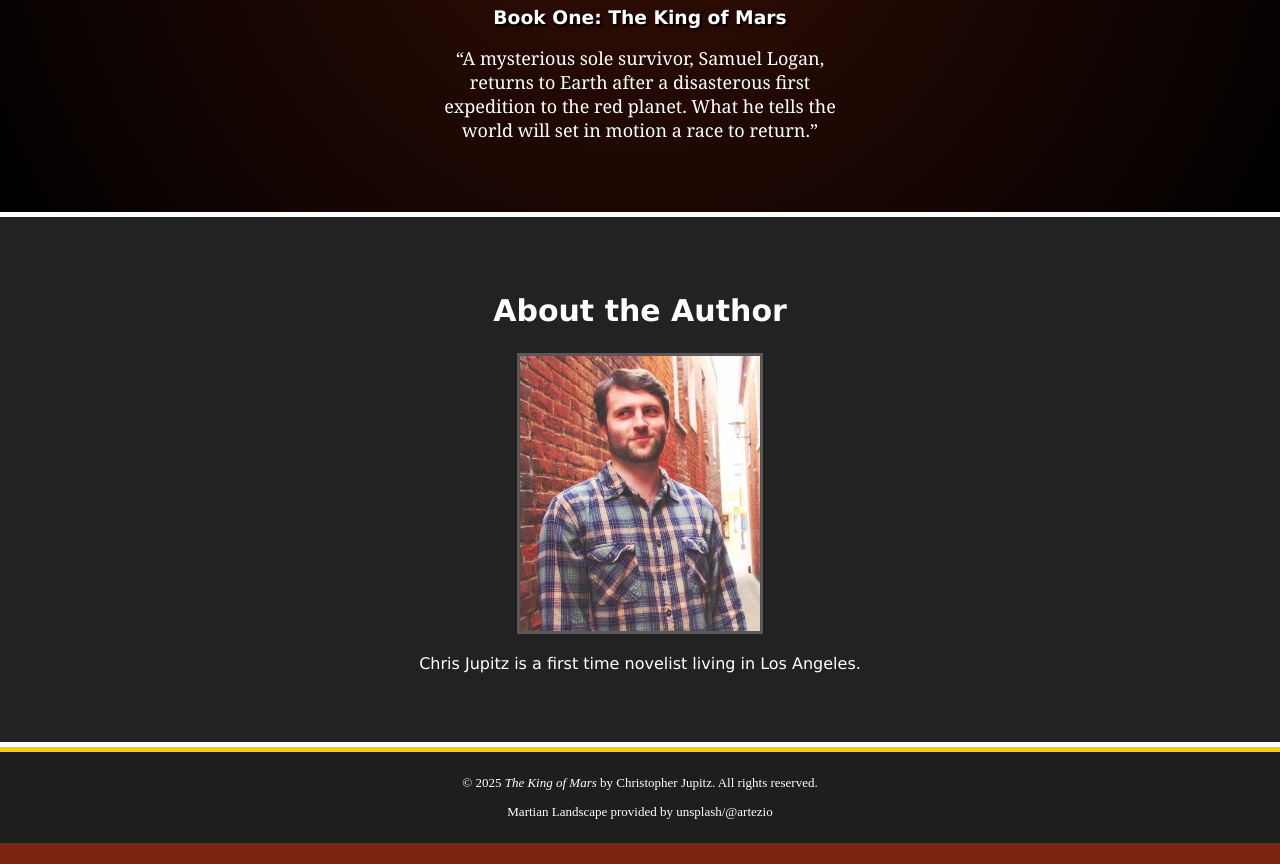
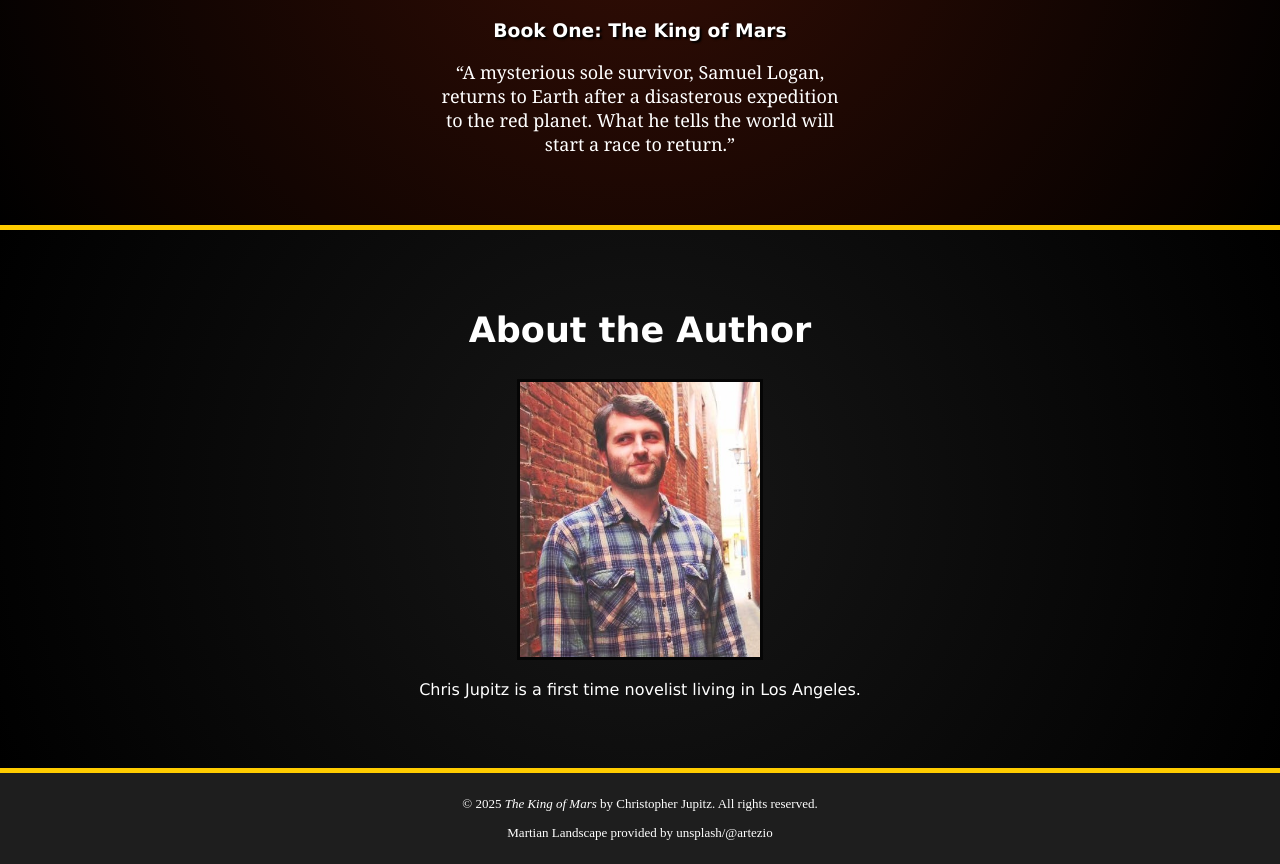
Before and after one commit to kingjupz/website_thekingofmars, a plain HTML site: page index.html in a window 1280 px wide. Shown: the part 1456-2320 px from the top of the page. Before the commit the page ends 2299 px from the top, so only its background shows below. Drawn offline with Linux system fonts and the light colour scheme.

Commit message:
Design update

```diff
--- a/index.html
+++ b/index.html
@@ -21,8 +21,8 @@
 
             <ul class="nav-links">
                 <!-- <li><a href="#home">Home</a></li> -->
+                <li><a href="#books">The Novel</a></li>
                 <li><a href="#about">The Author</a></li>
-                <li><a href="#books">The Novel</a></li>
                 <!-- <li><a href="#contact">Contact</a></li> -->
             </ul>
 
@@ -49,7 +49,7 @@
                 <article class="book">
                     <img src="tkom_assets\BGC_1.jpeg" alt="The Symbol of Atah. A crude symbol depictng a half circle above a lambda resting on a shallow arc.">
                     <h3 class="pop-shadow">Book One: The King of Mars</h3>
-                    <p class="description">“A mysterious sole survivor, Samuel Logan, returns to Earth after a disasterous first expedition to the red planet. What he tells the world will set in motion a race to return.”</p>
+                    <p class="description">“A mysterious sole survivor, Samuel Logan, returns to Earth after a disasterous expedition to the red planet. What he tells the world will start a race to return.”</p>
                     <!-- <p class="description"></p> -->
                 </article>
                 <!-- <article class="book">
--- a/tkom_gpt_styles.css
+++ b/tkom_gpt_styles.css
@@ -9,7 +9,7 @@ body {
 }
 
 h2 {
-    font-size: 30px;
+    font-size: 35px;
 }
 
 /* Header Elements */
@@ -144,9 +144,9 @@ nav ul li a {
 
 /* About the author section */
 #about {
-    background-color: #222;
-    border-top: #ffffff solid 5px;
-    border-bottom: #ffffff solid 5px;
+    background: radial-gradient(circle, rgba(26, 26, 26, 0.896)0%, rgb(0, 0, 0)100%);
+    background-color: black;
+    border-top: #ffcc00 solid 5px;
     padding-top: 4%;
     padding-bottom: 4%;
 }
@@ -155,7 +155,7 @@ nav ul li a {
     max-height: 275px;
     width: auto;
     margin-top: auto;
-    border: #ffffff3f solid 3px;
+    border: rgba(0, 0, 0, 0.706) solid 3px;
 }
 
 #contact {
```
